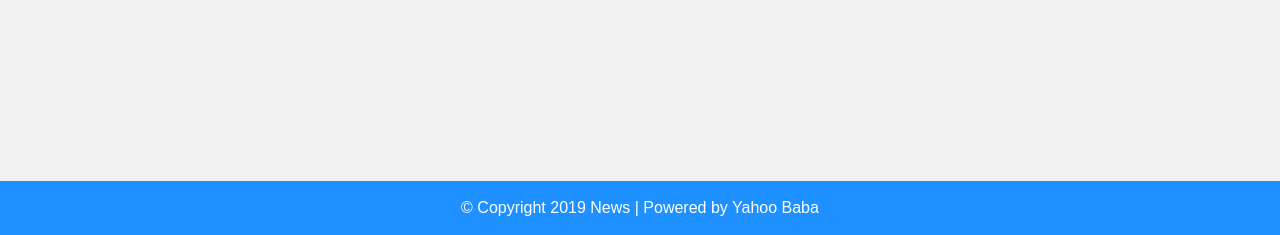
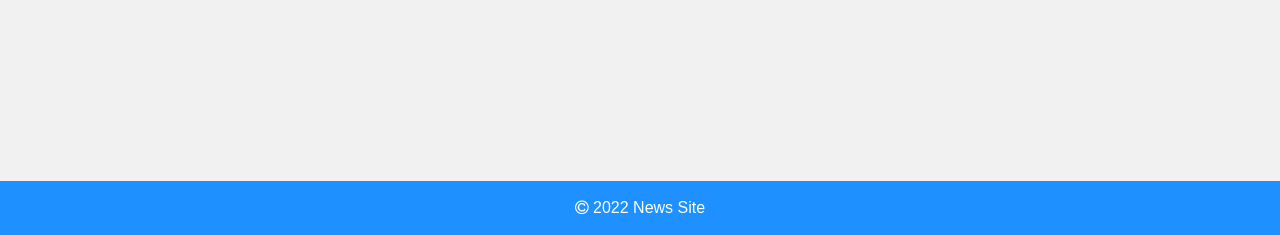
Before and after one commit to mwasifraza/blog-project, a PHP site: page /project/ in a window 1280 px wide. Shown: the part 709-944 px from the top of the page. Run offline with PHP 8.4, Linux system fonts and the light colour scheme; data that the repository does not hold is empty.

Commit message:
update footer

```diff
--- a/admin/partials/footer.php
+++ b/admin/partials/footer.php
@@ -3,7 +3,7 @@
     <div class="container">
         <div class="row">
             <div class="col-md-12">
-                <span>© Copyright 2022 News | Powered by <a href="#">Kodes House</a></span>
+                <span><i class="fa fa-copyright text-white"></i> 2022 News Site</span>
             </div>
         </div>
     </div>
--- a/partials/footer.php
+++ b/partials/footer.php
@@ -2,7 +2,7 @@
     <div class="container">
         <div class="row">
             <div class="col-md-12">
-                <span>© Copyright 2019 News | Powered by <a href="http://www.yahoobaba.net/">Yahoo Baba</a></span>
+            <span><i class="fa fa-copyright text-white"></i> 2022 News Site</span>
             </div>
         </div>
     </div>
```
